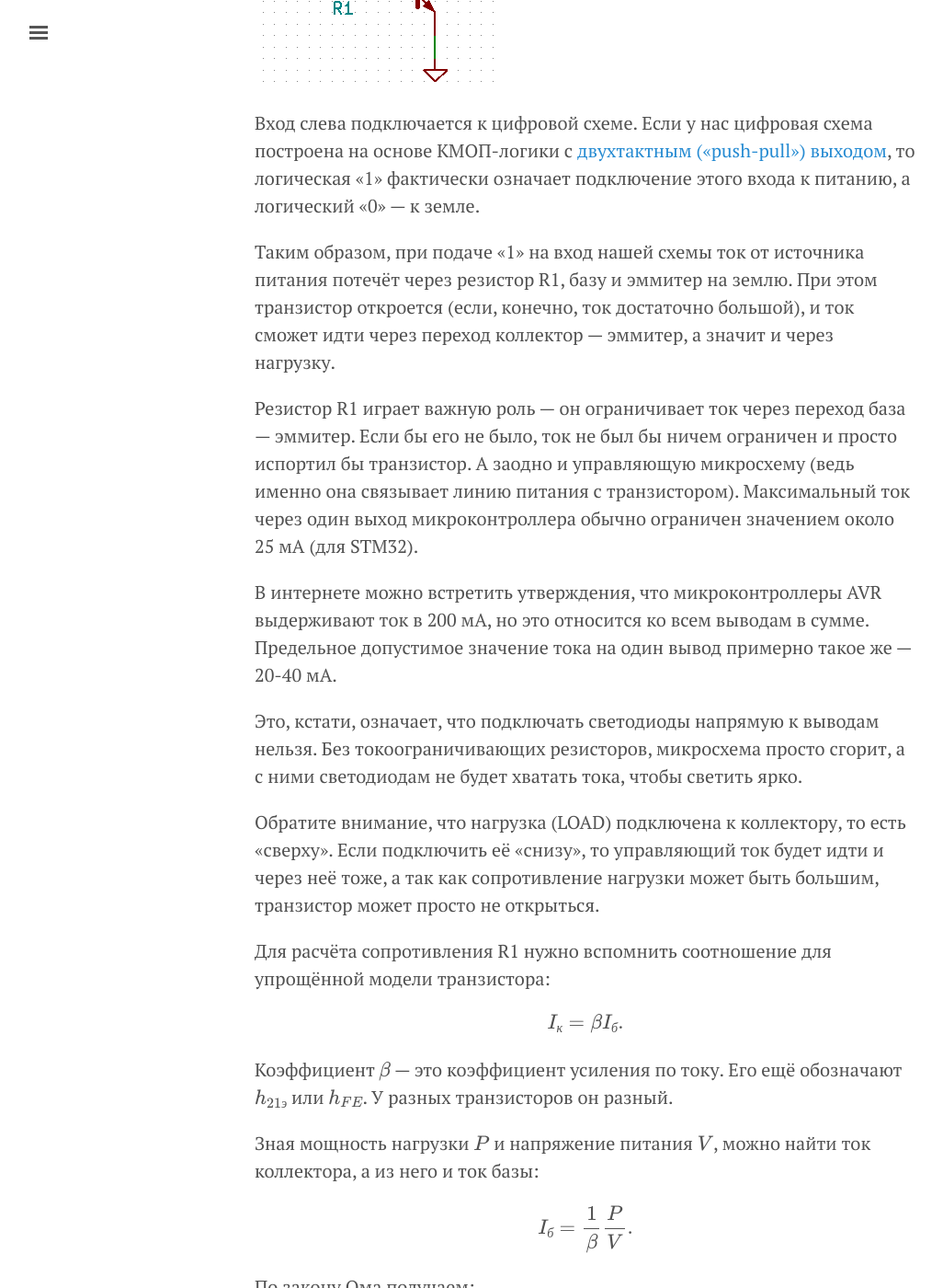
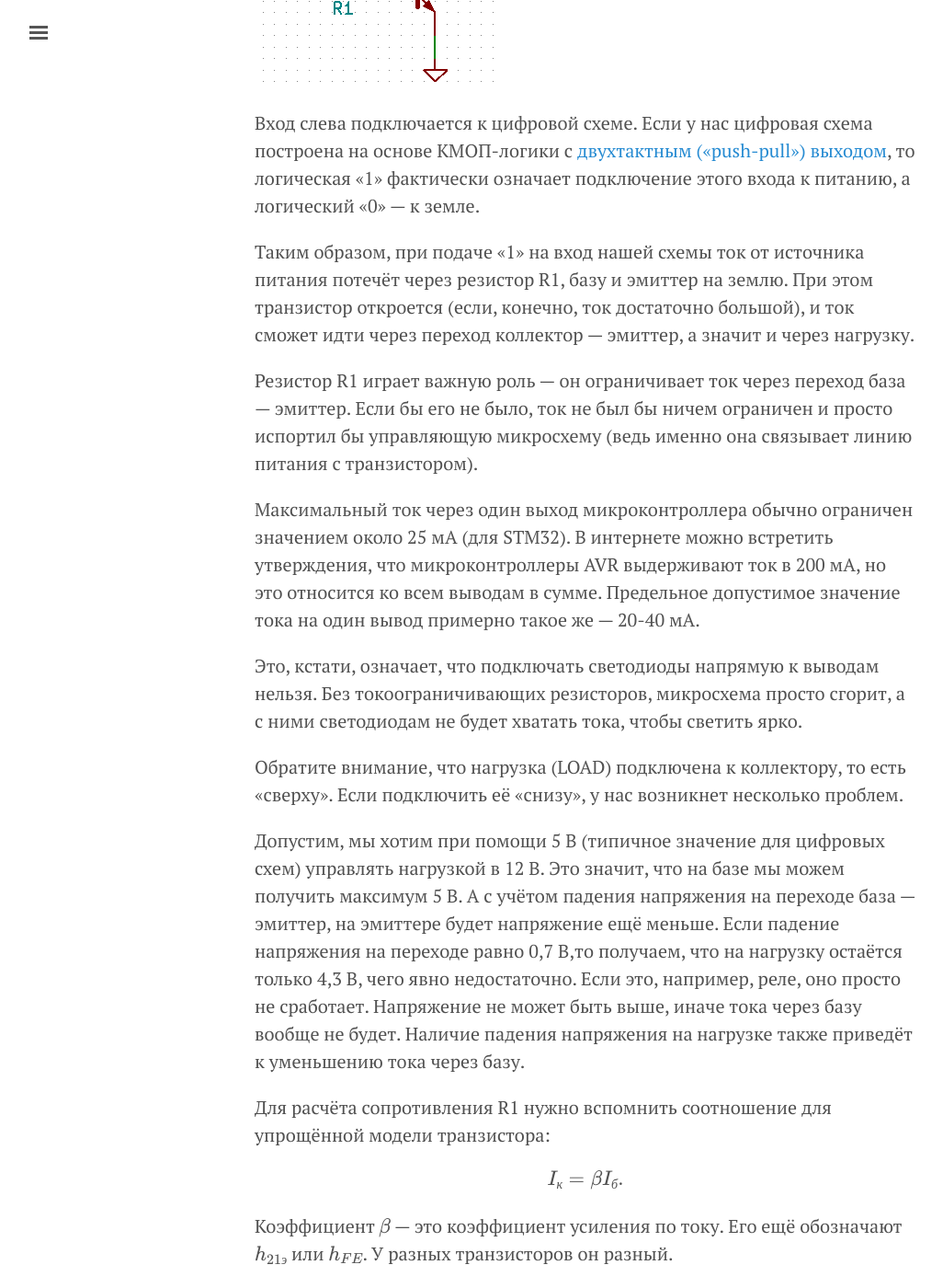
Before and after one commit to velikodniy/velikodniy.github.io, a Jekyll site: the page built from _posts/2017-01-06-power-control.md, in a window 1280 px wide and 1400 px high, scrolled down 1498 px. Shown: the whole window at 92% size, without its empty margins (3-1029 px from the left). Built offline with Jekyll 4.4.1, drawn with Linux system fonts in a browser that asks for light colours; formulas are drawn with MathJax 3; some of the changed text lies outside the part shown.

Commit message:
Minor fixes

```diff
--- a/_posts/2017-01-06-power-control.md
+++ b/_posts/2017-01-06-power-control.md
@@ -52,31 +52,39 @@ title:  Управление мощной нагрузкой
 питанию, а логический «0» — к земле.
 
 Таким образом, при подаче «1» на вход нашей схемы ток от источника
-питания потечёт через резистор R1, базу и эммитер на землю. При этом
+питания потечёт через резистор R1, базу и эмиттер на землю. При этом
 транзистор откроется (если, конечно, ток достаточно большой), и ток
-сможет идти через переход коллектор — эммитер, а значит и через
+сможет идти через переход коллектор — эмиттер, а значит и через
 нагрузку.
 
 Резистор R1 играет важную роль — он ограничивает ток через переход
-база — эммитер. Если бы его не было, ток не был бы ничем ограничен и
-просто испортил бы транзистор. А заодно и управляющую микросхему (ведь
-именно она связывает линию питания с транзистором). Максимальный ток
-через один выход микроконтроллера обычно ограничен значением около 25
-мА (для STM32).
+база — эмиттер. Если бы его не было, ток не был бы ничем ограничен и
+просто испортил бы управляющую микросхему (ведь именно она связывает
+линию питания с транзистором).
 
-В интернете можно встретить утверждения, что микроконтроллеры AVR
-выдерживают ток в 200 мА, но это относится ко всем выводам в
-сумме. Предельное допустимое значение тока на один вывод примерно
-такое же — 20-40 мА.
+Максимальный ток через один выход микроконтроллера обычно ограничен
+значением около 25 мА (для STM32).  В интернете можно встретить
+утверждения, что микроконтроллеры AVR выдерживают ток в 200 мА, но это
+относится ко всем выводам в сумме. Предельное допустимое значение тока
+на один вывод примерно такое же — 20-40 мА.
 
 Это, кстати, означает, что подключать светодиоды напрямую к выводам
 нельзя. Без токоограничивающих резисторов, микросхема просто сгорит, а
 с ними светодиодам не будет хватать тока, чтобы светить ярко.
 
 Обратите внимание, что нагрузка (LOAD) подключена к коллектору, то
-есть «сверху». Если подключить её «снизу», то управляющий ток будет
-идти и через неё тоже, а так как сопротивление нагрузки может быть
-большим, транзистор может просто не открыться.
+есть «сверху». Если подключить её «снизу», у нас возникнет несколько
+проблем.
+
+Допустим, мы хотим при помощи 5 В (типичное значение для цифровых
+схем) управлять нагрузкой в 12 В. Это значит, что на базе мы можем
+получить максимум 5 В. А с учётом падения напряжения на переходе база
+— эмиттер, на эмиттере будет напряжение ещё меньше. Если падение
+напряжения на переходе равно 0,7 В,то получаем, что на нагрузку
+остаётся только 4,3 В, чего явно недостаточно. Если это, например,
+реле, оно просто не сработает. Напряжение не может быть выше, иначе
+тока через базу вообще не будет. Наличие падения напряжения на
+нагрузке также приведёт к уменьшению тока через базу.
 
 Для расчёта сопротивления R1 нужно вспомнить соотношение для
 упрощённой модели транзистора:
@@ -103,11 +111,10 @@ $$R_1 = \frac{V}{I_б}.$$
 предельно допустимое для микросхемы.
 
 Также важно при выборе модели транзистора помнить о предельном токе
-коллектора и напряжении коллектор — эммитер.
+коллектора и напряжении коллектор — эмиттер.
 
 Ниже как пример приведены характеристики некоторых популярных
 транзисторов с проводимостью n-p-n.
-
 
 | Модель        | $\beta$   | $\max\ I_{к}$ | $\max\ V_{кэ}$   |
 | :------------ |:---------:|:-------------:|:----------------:|
@@ -149,7 +157,7 @@ $$R_1 = \frac{V}{I_б}.$$
 сопротивление R1, чтобы образованный этими резисторами делитель не
 понижал слишком сильно напряжение между базой и эмиттером.
 
-Для нагрузки в виде реле можно добавить ешё несколько
+Для нагрузки в виде реле можно добавить ещё несколько
 усовершенствований. Оно обычно кратковременно потребляет большой ток
 только в момент переключения, когда тратится энергия на замыкание
 контакта. В остальное время ток через него можно (и нужно) ограничить
@@ -203,7 +211,8 @@ R2. Через него же будет разряжаться конденса
 
 $$R_2 = \frac{V_{R2}}{I_{LED}} = \frac{1{,}4}{0{,}075} \approx 20\,Ом.$$
 
-Для тока $I_{LED} = 0{,}075\,А$ управляющий ток должен быть в $\beta = 400$ раз меньше:
+Для тока $I_{LED} = 0{,}075\,А$ управляющий ток должен быть в $\beta =
+400$ раз меньше:
 
 $$I_б = \frac{I_{LED}}{\beta} \approx 0{,}2\,мА.$$
 
@@ -213,7 +222,7 @@ $$R_1 = \frac{V}{I_б} \approx 27\,кОм.$$
 
 Но лучше взять значение чуть меньше, чтобы обеспечить запас по току.
 
-Таким образом мы нашли значения сопротивлений R1 и R2.
+Таким образом, мы нашли значения сопротивлений R1 и R2.
 
 Транзистор Дарлингтона
 ----------------------
@@ -279,7 +288,8 @@ $$R_1 = \frac{V}{I_б} \approx 27\,кОм.$$
 «снизу», то схема не будет работать. Дело в том, что тразистор
 открывается, если напряжение между затвором и истоком превышает
 пороговое. При подключении «снизу» нагрузка будет давать
-дополнительное падение напряжения, и транзистор может не открыться.
+дополнительное падение напряжения, и транзистор может не открыться или
+открыться не полностью.
 
 Несмотря на то, что MOSFET управляется только напряжением и ток через
 затвор не идёт, затвор образует с подложкой паразитный
@@ -376,7 +386,7 @@ IR2151) для построения двухтактной схемы, но дл
 Схема не сильно сложная, а использование драйвера повзоляет наиболее
 эффективно использовать транзистор.
 
-iGBT
+IGBT
 ----
 
 Ещё один интересный класс полупроводниковых приборов, которые можно
@@ -397,6 +407,7 @@ IGBT.
 ![Драйвер IGBT]({{ site.url }}/assets/2017-01-06-power-control/igbt.png)
 
 Пример IGBT — IRG4BC30F.
+
 
 Управление нагрузкой переменного тока
 =====================================
@@ -420,14 +431,14 @@ IGBT.
 - закрытом — не пропускает ток.
 
 Так как тиристор пропускает ток только в одном направлении, для
-включения и выключения нагрузки он подходит не очень хорошо, так как
-половину времени на каждый период переменного тока прибор простаивает.
-Тем не менее, тиристор можно использовать в диммере. Там он может
-применяться для управления мощностью, отсекая от волны питания кусочек
-требуемой мощности.
+включения и выключения нагрузки он подходит не очень хорошо.  Половину
+времени на каждый период переменного тока прибор простаивает.  Тем не
+менее, тиристор можно использовать в диммере. Там он может применяться
+для управления мощностью, отсекая от волны питания кусочек требуемой
+мощности.
 
 Симистор — это, фактически двунаправленный тиристор. А значит он
-позволяет пропустить не полуволны, а полную волну напряжения питания
+позволяет пропускать не полуволны, а полную волну напряжения питания
 нагрузки.
 
 Открыть симистор (или тиристор) можно двумя способами:
@@ -504,8 +515,8 @@ MOC3023M или MOC3052.
 без него.
 
 Электролитический конденсатор дожен быть рассчитан на напряжение,
-большее пикового в сети питания. Напомним, что для 220 В — это 310
-В. Лучше брать с запасом.
+большее пикового в сети питания. Ещё раз вспомним, что для 220 В — это
+310 В. Лучше брать с запасом.
 
 Есть также модели симисторов, которым не требуется снаббер. Например,
 BTA06-600C.
```
Also changed, not shown: other parts of _posts/2017-01-06-power-control.md (+21 -19 lines).
